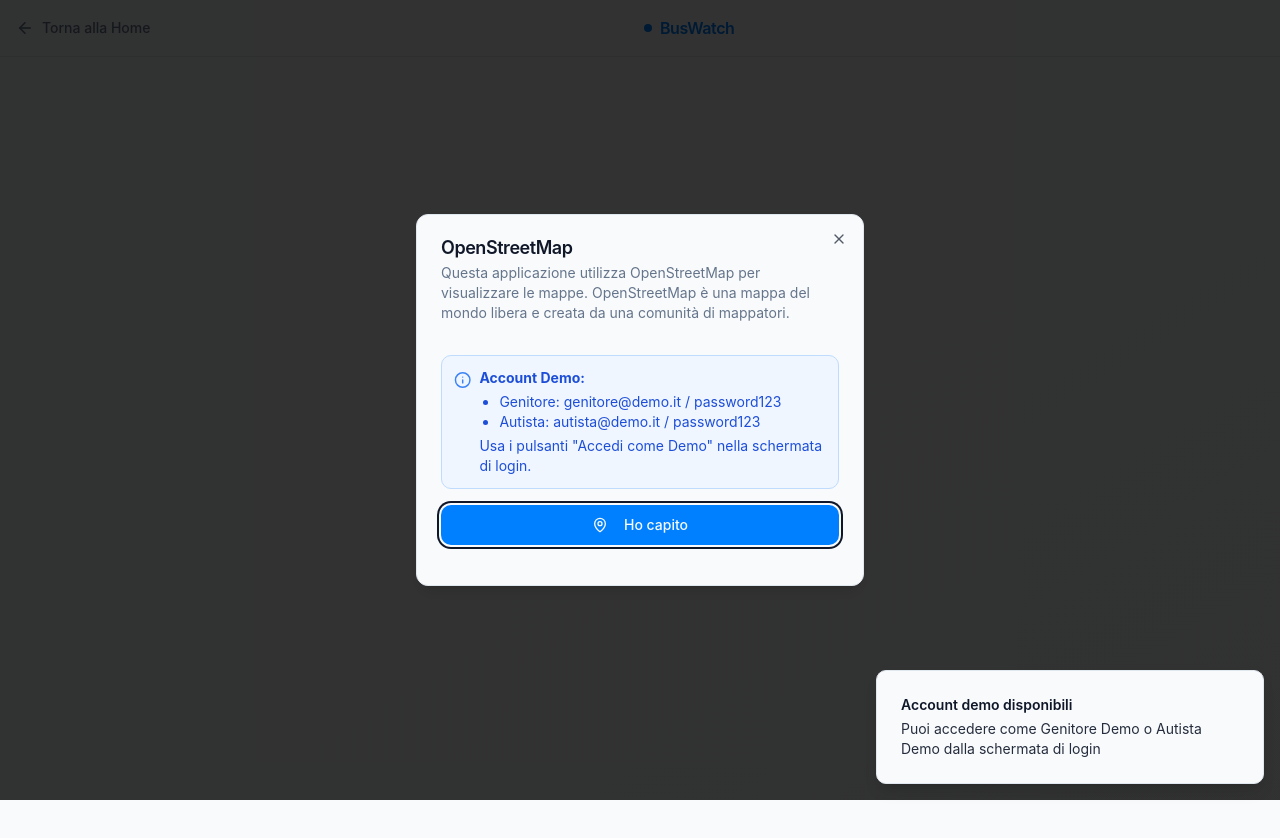
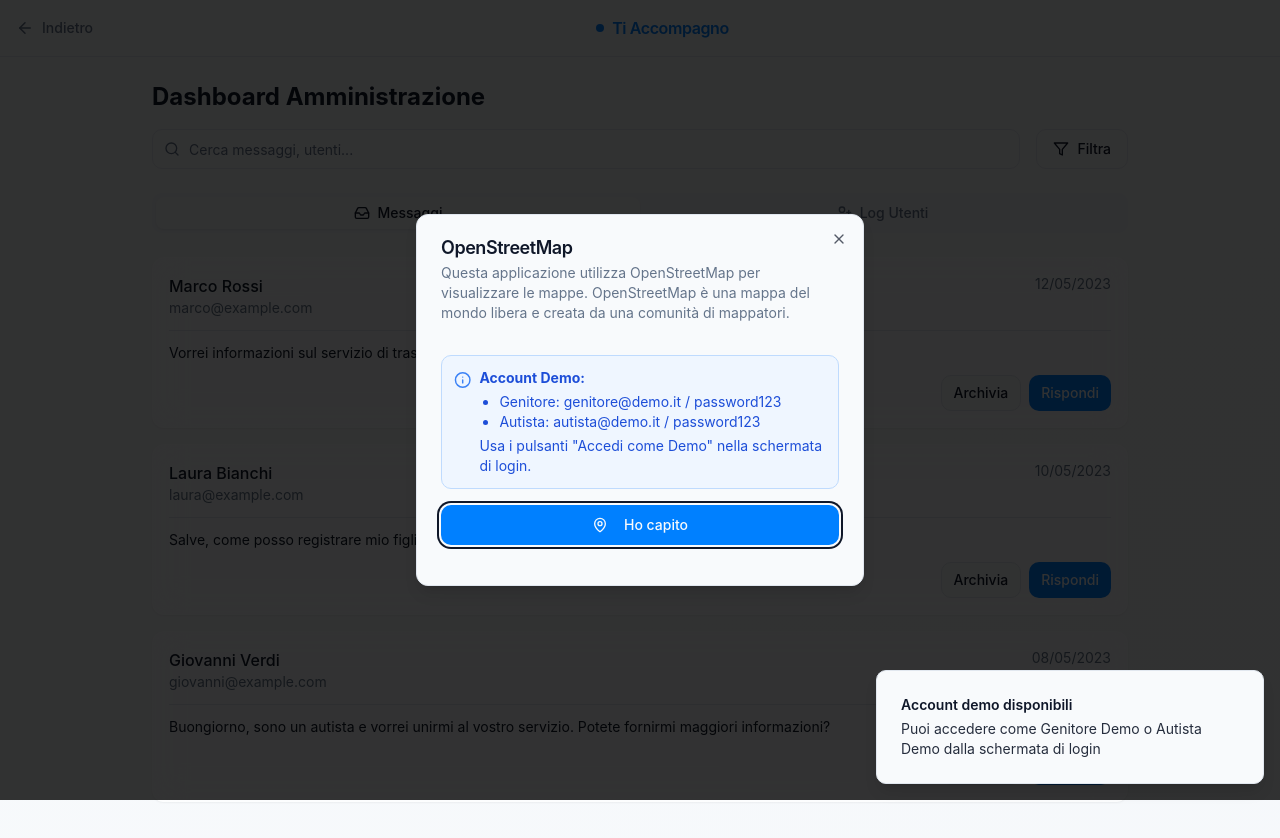
Before and after one commit to vincenzo-ai/buswatch-helper, a React (Vite) app: page /admin in a window 1280 px wide. Shown: the top 838 px of the page. Before the commit the page ends 800 px from the top, so only its background shows below. Built offline with nearby package versions, Linux system fonts and the light colour scheme.

Commit message:
Fix map and add admin access
Fixes map display issue in DriverApp and ParentApp. Adds admin access to view contact form submissions and user registration logs. Changes title to "Ti accompagno".

```diff
--- a/src/App.tsx
+++ b/src/App.tsx
@@ -15,6 +15,7 @@ import ChildProfile from "./pages/ChildProfile";
 import TermsOfService from "./pages/TermsOfService";
 import Privacy from "./pages/Privacy";
 import Contatti from "./pages/Contatti";
+import AdminDashboard from "./pages/AdminDashboard";
 
 const queryClient = new QueryClient();
 
@@ -32,6 +33,7 @@ const AppRoutes = () => {
         <Route path="/termini-di-servizio" element={<TermsOfService />} />
         <Route path="/privacy" element={<Privacy />} />
         <Route path="/contatti" element={<Contatti />} />
+        <Route path="/admin" element={<AdminDashboard />} />
         <Route path="*" element={<NotFound />} />
       </Routes>
     </AnimatePresence>
--- a/src/components/Logo.tsx
+++ b/src/components/Logo.tsx
@@ -60,7 +60,7 @@ const Logo = ({ className, size = "md", variant = "primary" }: LogoProps) => {
           />
         </svg>
       </div>
-      <span className="font-semibold tracking-tight">BusWatch</span>
+      <span className="font-semibold tracking-tight">Ti Accompagno</span>
     </div>
   );
 };
--- a/src/components/MapboxMap.tsx
+++ b/src/components/MapboxMap.tsx
@@ -33,7 +33,7 @@ const MapboxMap = ({
 
   // Inizializza la mappa quando il componente viene montato
   useEffect(() => {
-    if (!mapContainer.current) return;
+    if (!mapContainer.current || map.current) return;
 
     // Crea una nuova istanza di mappa Leaflet
     const newMap = L.map(mapContainer.current).setView(
@@ -46,28 +46,29 @@ const MapboxMap = ({
       attribution: '&copy; <a href="https://www.openstreetmap.org/copyright">OpenStreetMap</a> contributors'
     }).addTo(newMap);
 
-    // Imposta la mappa quando è caricata
-    map.current = newMap;
-    setMapLoaded(true);
-
-    // Aggiungi marker per il bus
-    busMarker.current = L.marker([busLocation.lat, busLocation.lng], {
-      icon: L.divIcon({
+    // Crea icone personalizzate per i marker
+    const busIcon = L.divIcon({
       className: 'bus-marker',
       html: `<div class="w-4 h-4 rounded-full bg-blue-500 ring-4 ring-blue-300"></div>`,
       iconSize: [16, 16],
       iconAnchor: [8, 8]
-      })
+    });
+
+    const destIcon = L.divIcon({
+      className: 'destination-marker',
+      html: `<div class="w-4 h-4 rounded-full bg-red-500 ring-4 ring-red-300"></div>`,
+      iconSize: [16, 16],
+      iconAnchor: [8, 8]
+    });
+
+    // Aggiungi marker per il bus
+    busMarker.current = L.marker([busLocation.lat, busLocation.lng], {
+      icon: busIcon
     }).addTo(newMap);
 
     // Aggiungi marker per la destinazione
     destMarker.current = L.marker([destinationLocation.lat, destinationLocation.lng], {
-      icon: L.divIcon({
-        className: 'destination-marker',
-        html: `<div class="w-4 h-4 rounded-full bg-red-500 ring-4 ring-red-300"></div>`,
-        iconSize: [16, 16],
-        iconAnchor: [8, 8]
-      })
+      icon: destIcon
     }).addTo(newMap);
 
     // Adatta la vista per visualizzare entrambi i marker
@@ -80,10 +81,15 @@ const MapboxMap = ({
       padding: [50, 50]
     });
 
+    // Imposta la mappa e aggiorna lo stato
+    map.current = newMap;
+    setMapLoaded(true);
+
     // Pulizia al momento dello smontaggio
     return () => {
       if (map.current) {
         map.current.remove();
+        map.current = null;
       }
     };
   }, []);
@@ -119,11 +125,6 @@ const MapboxMap = ({
       className
     )}>
       <div className="w-full h-full">
-        {!mapLoaded ? (
-          <div className="w-full h-full flex items-center justify-center">
-            <div className="animate-pulse w-8 h-8 rounded-full bg-primary/20"></div>
-          </div>
-        ) : (
         <div className="w-full h-full relative">
           <div ref={mapContainer} className="absolute inset-0" />
 
@@ -132,12 +133,11 @@ const MapboxMap = ({
 
           {/* Contenuto child */}
           {children && (
-              <div className="absolute inset-x-0 bottom-0 p-4">
+            <div className="absolute inset-x-0 bottom-0 p-4 z-10">
               {children}
             </div>
           )}
         </div>
-        )}
       </div>
     </Motion>
   );
--- /dev/null
+++ b/src/pages/AdminDashboard.tsx
@@ -0,0 +1,145 @@
+
+import { useState } from 'react';
+import { Link } from 'react-router-dom';
+import { Motion } from '@/components/AnimatePresence';
+import { ArrowLeft, Search, Filter, Inbox, UserPlus } from 'lucide-react';
+import { Input } from '@/components/ui/input';
+import { Button } from '@/components/ui/button';
+import { Tabs, TabsList, TabsTrigger, TabsContent } from '@/components/ui/tabs';
+import Logo from '@/components/Logo';
+import GlassCard from '@/components/GlassCard';
+
+// Dati di esempio per i messaggi di contatto
+const SAMPLE_MESSAGES = [
+  { id: 1, name: 'Marco Rossi', email: 'marco@example.com', date: '12/05/2023', message: 'Vorrei informazioni sul servizio di trasporto scolastico nella zona di Milano.' },
+  { id: 2, name: 'Laura Bianchi', email: 'laura@example.com', date: '10/05/2023', message: 'Salve, come posso registrare mio figlio per utilizzare l\'app?' },
+  { id: 3, name: 'Giovanni Verdi', email: 'giovanni@example.com', date: '08/05/2023', message: 'Buongiorno, sono un autista e vorrei unirmi al vostro servizio. Potete fornirmi maggiori informazioni?' },
+];
+
+// Dati di esempio per i log utenti
+const SAMPLE_USER_LOGS = [
+  { id: 1, type: 'Registrazione', user: 'Anna Neri', email: 'anna@example.com', date: '15/05/2023', role: 'Genitore' },
+  { id: 2, type: 'Registrazione', user: 'Paolo Verdi', email: 'paolo@example.com', date: '14/05/2023', role: 'Autista' },
+  { id: 3, type: 'Aggiunta Bambino', user: 'Anna Neri', email: 'anna@example.com', date: '15/05/2023', details: 'Bambino: Luca Neri' },
+  { id: 4, type: 'Login', user: 'Paolo Verdi', email: 'paolo@example.com', date: '15/05/2023', role: 'Autista' },
+];
+
+const ContactMessage = ({ message }: { message: typeof SAMPLE_MESSAGES[0] }) => (
+  <GlassCard className="mb-4">
+    <div className="flex justify-between mb-3">
+      <div>
+        <h4 className="font-medium">{message.name}</h4>
+        <p className="text-sm text-muted-foreground">{message.email}</p>
+      </div>
+      <span className="text-sm text-muted-foreground">{message.date}</span>
+    </div>
+    <p className="text-sm border-t border-border pt-3">{message.message}</p>
+    <div className="mt-3 flex justify-end gap-2">
+      <Button variant="outline" size="sm">Archivia</Button>
+      <Button size="sm">Rispondi</Button>
+    </div>
+  </GlassCard>
+);
+
+const UserLogItem = ({ log }: { log: typeof SAMPLE_USER_LOGS[0] }) => (
+  <div className="flex items-center p-3 border-b border-border last:border-b-0">
+    <div className="w-24 flex-shrink-0">
+      <span className="px-2 py-1 rounded-full text-xs bg-primary/10 text-primary">{log.type}</span>
+    </div>
+    <div className="flex-1 ml-3">
+      <p className="font-medium">{log.user}</p>
+      <p className="text-xs text-muted-foreground">{log.email}</p>
+    </div>
+    <div className="flex-shrink-0 text-right">
+      <p className="text-sm">{log.role || log.details || ''}</p>
+      <p className="text-xs text-muted-foreground">{log.date}</p>
+    </div>
+  </div>
+);
+
+const AdminDashboard = () => {
+  const [searchTerm, setSearchTerm] = useState('');
+
+  return (
+    <div className="min-h-screen flex flex-col bg-gradient-to-br from-background to-secondary/30">
+      <header className="p-4 flex items-center justify-between border-b border-border">
+        <Link to="/" className="flex items-center gap-2 text-muted-foreground hover:text-foreground transition-colors">
+          <ArrowLeft size={18} />
+          <span className="text-sm font-medium">Indietro</span>
+        </Link>
+        <Logo size="sm" />
+        <div className="w-8"></div> {/* Spacer */}
+      </header>
+
+      <main className="flex-1 p-4 md:p-6 flex flex-col gap-6 max-w-5xl mx-auto w-full">
+        <Motion className="animate-fade-in">
+          <div className="flex justify-between items-center mb-4">
+            <h1 className="text-2xl font-bold">Dashboard Amministrazione</h1>
+          </div>
+
+          <div className="flex flex-col md:flex-row gap-4 mb-6">
+            <div className="relative flex-1">
+              <Search className="absolute left-3 top-1/2 transform -translate-y-1/2 text-muted-foreground" size={16} />
+              <Input
+                placeholder="Cerca messaggi, utenti..."
+                className="pl-9"
+                value={searchTerm}
+                onChange={(e) => setSearchTerm(e.target.value)}
+              />
+            </div>
+            <Button variant="outline" className="flex gap-2 items-center">
+              <Filter size={16} />
+              Filtra
+            </Button>
+          </div>
+
+          <Tabs defaultValue="messages">
+            <TabsList className="w-full grid grid-cols-2 mb-6">
+              <TabsTrigger value="messages" className="flex gap-2 items-center">
+                <Inbox size={16} />
+                Messaggi
+              </TabsTrigger>
+              <TabsTrigger value="logs" className="flex gap-2 items-center">
+                <UserPlus size={16} />
+                Log Utenti
+              </TabsTrigger>
+            </TabsList>
+
+            <TabsContent value="messages" className="focus-visible:outline-none focus-visible:ring-0">
+              <div>
+                {SAMPLE_MESSAGES.map(message => (
+                  <ContactMessage key={message.id} message={message} />
+                ))}
+              </div>
+            </TabsContent>
+
+            <TabsContent value="logs" className="focus-visible:outline-none focus-visible:ring-0">
+              <GlassCard className="p-0 overflow-hidden">
+                <div className="bg-muted/50 p-3 border-b border-border">
+                  <div className="flex items-center">
+                    <div className="w-24 flex-shrink-0">
+                      <span className="text-sm font-medium">Tipo</span>
+                    </div>
+                    <div className="flex-1 ml-3">
+                      <span className="text-sm font-medium">Utente</span>
+                    </div>
+                    <div className="flex-shrink-0 text-right">
+                      <span className="text-sm font-medium">Dettagli</span>
+                    </div>
+                  </div>
+                </div>
+                <div>
+                  {SAMPLE_USER_LOGS.map(log => (
+                    <UserLogItem key={log.id} log={log} />
+                  ))}
+                </div>
+              </GlassCard>
+            </TabsContent>
+          </Tabs>
+        </Motion>
+      </main>
+    </div>
+  );
+};
+
+export default AdminDashboard;
--- a/src/pages/LandingPage.tsx
+++ b/src/pages/LandingPage.tsx
@@ -1,10 +1,9 @@
-
 import { useState } from 'react';
 import { Link } from 'react-router-dom';
 import { Motion } from '@/components/AnimatePresence';
 import Logo from '@/components/Logo';
 import AuthDialog from '@/components/AuthDialog';
-import { Bus, UserCircle, CheckCircle, MapPin, LogIn, Key } from 'lucide-react';
+import { Bus, UserCircle, CheckCircle, MapPin, LogIn, Key, ShieldAlert } from 'lucide-react';
 import { Button } from '@/components/ui/button';
 import { driverDemoAccount, parentDemoAccount } from '@/lib/demoAccounts';
 import { useToast } from '@/hooks/use-toast';
@@ -86,7 +85,7 @@ const LandingPage = () => {
         <section className="max-w-6xl mx-auto">
           <div className="text-center mb-8">
             <Motion className="inline-block" initial={{ opacity: 0, y: 20 }} animate={{ opacity: 1, y: 0 }}>
-              <h1 className="text-4xl md:text-5xl font-bold mb-4">BusTracker Italia</h1>
+              <h1 className="text-4xl md:text-5xl font-bold mb-4">Ti Accompagno</h1>
             </Motion>
             <Motion className="inline-block" initial={{ opacity: 0, y: 20 }} animate={{ opacity: 1, y: 0 }} transition={{ delay: 0.1 }}>
               <p className="text-xl text-muted-foreground max-w-2xl mx-auto">
@@ -271,6 +270,10 @@ const LandingPage = () => {
             <Link to="/contatti" className="text-sm text-muted-foreground hover:text-foreground transition-colors">
               Contatti
             </Link>
+            <Link to="/admin" className="text-sm text-muted-foreground hover:text-foreground transition-colors flex items-center gap-1">
+              <ShieldAlert size={14} />
+              Admin
+            </Link>
           </div>
         </div>
       </footer>
```
Lines whose indentation alone changed are shown as unchanged.
